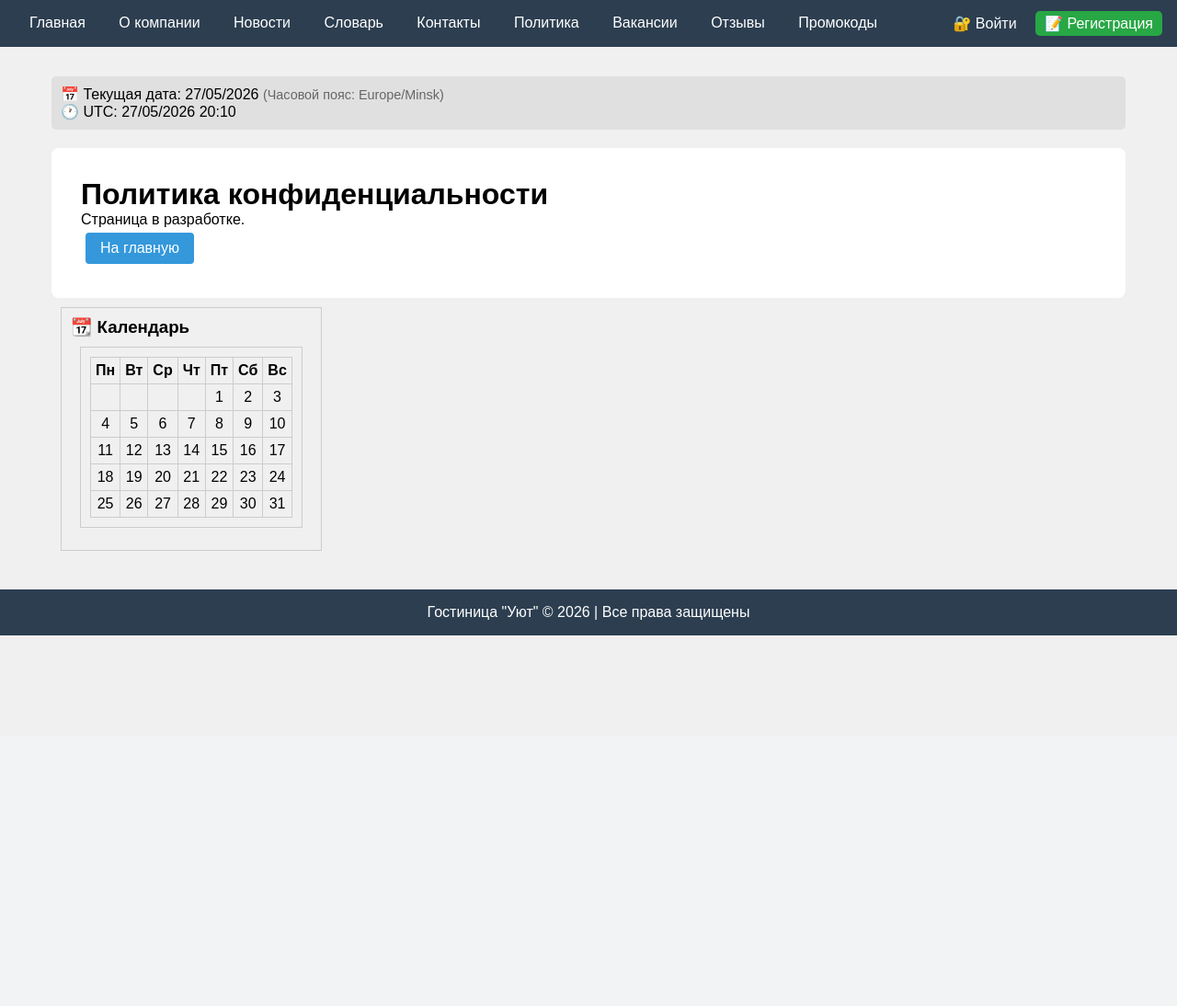
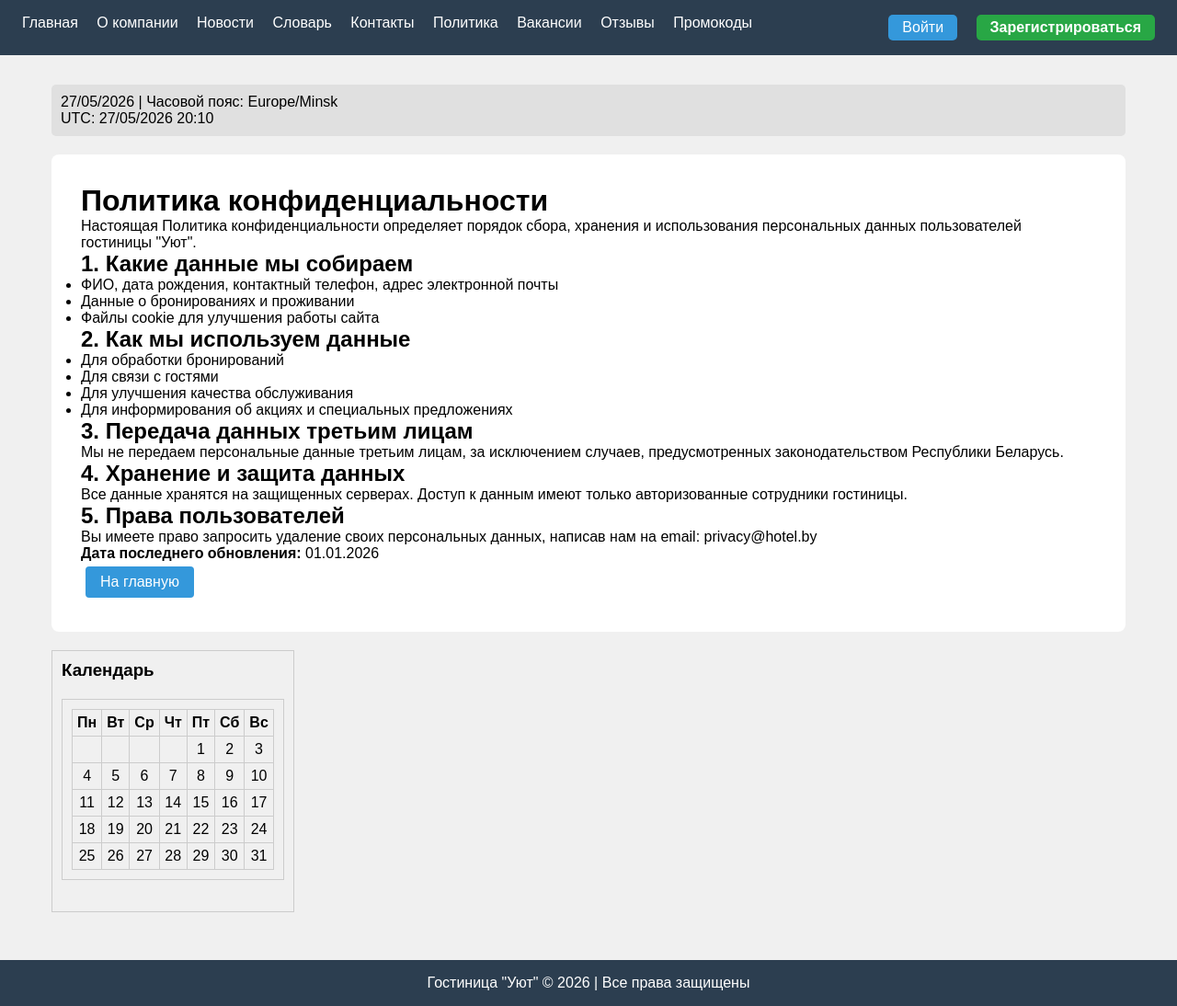
Before and after one commit to pashamata06/hotel, a Django app: page /privacy/ in a window 1280 px wide. Shown: the whole page at 92% size. Before the commit the page ends 691 px from the top, so only its background shows below. Run offline with Django 4.2, Linux system fonts and the light colour scheme.

Commit message:
Полное обновление проекта

```diff
--- a/bookings/views.py
+++ b/bookings/views.py
@@ -407,3 +407,17 @@ def register(request):
     context = base_context(request)
     context['form'] = form
     return render(request, 'registration/register.html', context)
+
+def register(request):
+    if request.method == 'POST':
+        form = UserCreationForm(request.POST)
+        if form.is_valid():
+            user = form.save()
+            logger.info(f"New user registered: {user.username}")
+            messages.success(request, 'Регистрация успешна! Теперь вы можете войти.')
+            return redirect('login')
+    else:
+        form = UserCreationForm()
+    context = base_context(request)
+    context['form'] = form
+    return render(request, 'registration/register.html', context)
--- a/templates/base.html
+++ b/templates/base.html
@@ -8,35 +8,28 @@
         * { margin: 0; padding: 0; box-sizing: border-box; }
         body { font-family: Arial, sans-serif; background: #f0f0f0; }
         header { background: #2c3e50; color: white; padding: 1rem; overflow: hidden; }
-        nav a { color: white; margin: 0 1rem; text-decoration: none; display: inline-block; }
-        nav a:hover { text-decoration: underline; }
+        nav a, .user-info a { color: white; margin: 0 0.5rem; text-decoration: none; display: inline-block; }
+        nav a:hover, .user-info a:hover { text-decoration: underline; }
         .menu { float: left; }
         .user-info { float: right; }
-        .user-info a { color: white; margin-left: 1rem; text-decoration: none; }
         .container { max-width: 1200px; margin: 2rem auto; padding: 0 1rem; }
         .content { background: white; padding: 2rem; border-radius: 8px; }
         footer { background: #2c3e50; color: white; text-align: center; padding: 1rem; margin-top: 2rem; clear: both; }
-        .calendar { display: inline-block; margin: 10px; padding: 10px; border: 1px solid #ccc; }
+        .calendar { margin: 20px 0; padding: 10px; border: 1px solid #ccc; display: inline-block; }
         table.calendar { border-collapse: collapse; }
         table.calendar td, table.calendar th { border: 1px solid #ccc; padding: 5px; text-align: center; }
         .current-date { background: #e0e0e0; padding: 10px; margin-bottom: 20px; border-radius: 5px; }
-        .timezone { font-size: 0.9em; color: #666; }
-        .search-form { margin-bottom: 20px; padding: 15px; background: #f5f5f5; border-radius: 5px; }
-        .search-form input, .search-form select, .search-form button { padding: 5px 10px; margin: 0 5px; }
-        .room-card, .news-card, .vacancy-card { border: 1px solid #ddd; padding: 15px; margin: 10px 0; border-radius: 5px; }
-        .employee-card { display: inline-block; width: 200px; margin: 10px; text-align: center; vertical-align: top; }
-        .employee-card img { width: 150px; height: 150px; border-radius: 50%; object-fit: cover; }
-        .review { border-bottom: 1px solid #eee; padding: 10px; margin: 10px 0; }
-        .rating { color: gold; font-size: 1.2em; }
-        .promo-active { background: #d4edda; padding: 10px; margin: 10px 0; border-radius: 5px; border-left: 4px solid #28a745; }
-        .promo-archive { background: #f8d7da; padding: 10px; margin: 10px 0; border-radius: 5px; border-left: 4px solid #dc3545; opacity: 0.7; }
         .btn { display: inline-block; padding: 8px 16px; background: #3498db; color: white; text-decoration: none; border-radius: 4px; margin: 5px; border: none; cursor: pointer; }
         .btn-danger { background: #e74c3c; }
         .btn-warning { background: #f39c12; }
-        form input, form select, form textarea { padding: 8px; margin: 5px 0; border: 1px solid #ccc; border-radius: 4px; width: 100%; max-width: 400px; }
-        .errorlist { color: red; list-style: none; }
-        .success { background: #d4edda; padding: 10px; border-radius: 5px; margin: 10px 0; }
-        .pagination { margin-top: 20px; text-align: center; }
+        .btn-success { background: #28a745; }
+        .btn-register { background: #28a745; padding: 5px 15px; border-radius: 5px; font-weight: bold; margin-left: 10px; }
+        .btn-login { background: #3498db; padding: 5px 15px; border-radius: 5px; }
+        .review { border-bottom: 1px solid #eee; padding: 10px; margin: 10px 0; }
+        .news-card, .room-card, .vacancy-card { border: 1px solid #ddd; padding: 15px; margin: 10px 0; border-radius: 5px; }
+        .employee-card { display: inline-block; width: 220px; margin: 10px; text-align: center; vertical-align: top; border: 1px solid #ddd; border-radius: 10px; padding: 15px; background: #f9f9f9; }
+        .promo-active { background: #d4edda; padding: 10px; margin: 10px 0; border-radius: 5px; }
+        .promo-archive { background: #f8d7da; padding: 10px; margin: 10px 0; border-radius: 5px; opacity: 0.7; }
     </style>
 </head>
 <body>
@@ -60,38 +53,33 @@
         </div>
         <div class="user-info">
             {% if user.is_authenticated %}
-                Привет, {{ user.username }}!
-                <a href="{% url 'bookings:profile' %}">👤</a>
-                <a href="{% url 'logout' %}">🚪 Выйти</a>
+                 {{ user.username }}
+                <a href="{% url 'logout' %}" class="btn-danger" style="padding: 5px 10px;"> Выйти</a>
             {% else %}
-                <a href="{% url 'login' %}">🔐 Войти</a>
-                <a href="{% url 'register' %}" style="background: #28a745; padding: 5px 10px; border-radius: 5px;">📝 Регистрация</a>
+                <a href="{% url 'login' %}" class="btn-login"> Войти</a>
+                <a href="{% url 'register' %}" class="btn-register"> Зарегистрироваться</a>
             {% endif %}
         </div>
     </header>
 
     <div class="container">
         <div class="current-date">
-            📅 Текущая дата: {{ current_date|date:"d/m/Y" }}
-            <span class="timezone">(Часовой пояс: {{ user_timezone }})</span>
-            {% if utc_time %}
-            <br>🕐 UTC: {{ utc_time|date:"d/m/Y H:i" }}
-            {% endif %}
+             {{ current_date|date:"d/m/Y" }} |  Часовой пояс: {{ user_timezone }}
+            {% if utc_time %}<br> UTC: {{ utc_time|date:"d/m/Y H:i" }}{% endif %}
         </div>
 
         {% if messages %}
             {% for message in messages %}
-                <div class="success">{{ message }}</div>
+                <div class="success" style="background:#d4edda;padding:10px;margin:10px 0;border-radius:5px;">{{ message }}</div>
             {% endfor %}
         {% endif %}
 
         <div class="content">
-            {% block content %}
-            {% endblock %}
+            {% block content %}{% endblock %}
         </div>
 
         <div class="calendar">
-            <h3>📆 Календарь</h3>
+            <h3> Календарь</h3>
             {{ calendar|safe }}
         </div>
     </div>
--- a/templates/bookings/booking_list.html
+++ b/templates/bookings/booking_list.html
@@ -13,12 +13,12 @@
     <p>Заезд: {{ booking.check_in_date|date:"d/m/Y" }}</p>
     <p>Выезд: {{ booking.check_out_date|date:"d/m/Y" }}</p>
     <p>Сумма: {{ booking.total_price }} руб.</p>
-    <p>Статус: {% if booking.payment %}✅ Оплачено{% else %}⏳ Ожидает оплаты{% endif %}</p>
+    <p>Статус: {% if booking.payment %} Оплачено{% else %} Ожидает оплаты{% endif %}</p>
 
     <div style="margin-top: 10px;">
         <a href="{% url 'bookings:booking_detail' booking.id %}" class="btn">Подробнее</a>
-        <a href="{% url 'bookings:booking_update' booking.id %}" class="btn btn-warning">✏️ Редактировать</a>
-        <a href="{% url 'bookings:booking_delete' booking.id %}" class="btn btn-danger" onclick="return confirm('Удалить бронь?')">🗑️ Удалить</a>
+        <a href="{% url 'bookings:booking_update' booking.id %}" class="btn btn-warning"> Редактировать</a>
+        <a href="{% url 'bookings:booking_delete' booking.id %}" class="btn btn-danger" onclick="return confirm('Удалить бронь?')"> Удалить</a>
     </div>
 </div>
 {% empty %}
--- a/templates/bookings/privacy.html
+++ b/templates/bookings/privacy.html
@@ -2,6 +2,34 @@
 
 {% block content %}
 <h1>Политика конфиденциальности</h1>
-<p>Страница в разработке.</p>
+
+<p>Настоящая Политика конфиденциальности определяет порядок сбора, хранения и использования персональных данных пользователей гостиницы "Уют".</p>
+
+<h2>1. Какие данные мы собираем</h2>
+<ul>
+    <li>ФИО, дата рождения, контактный телефон, адрес электронной почты</li>
+    <li>Данные о бронированиях и проживании</li>
+    <li>Файлы cookie для улучшения работы сайта</li>
+</ul>
+
+<h2>2. Как мы используем данные</h2>
+<ul>
+    <li>Для обработки бронирований</li>
+    <li>Для связи с гостями</li>
+    <li>Для улучшения качества обслуживания</li>
+    <li>Для информирования об акциях и специальных предложениях</li>
+</ul>
+
+<h2>3. Передача данных третьим лицам</h2>
+<p>Мы не передаем персональные данные третьим лицам, за исключением случаев, предусмотренных законодательством Республики Беларусь.</p>
+
+<h2>4. Хранение и защита данных</h2>
+<p>Все данные хранятся на защищенных серверах. Доступ к данным имеют только авторизованные сотрудники гостиницы.</p>
+
+<h2>5. Права пользователей</h2>
+<p>Вы имеете право запросить удаление своих персональных данных, написав нам на email: privacy@hotel.by</p>
+
+<p><strong>Дата последнего обновления:</strong> 01.01.2026</p>
+
 <a href="{% url 'bookings:home' %}" class="btn">На главную</a>
 {% endblock %}
--- a/templates/bookings/promocodes.html
+++ b/templates/bookings/promocodes.html
@@ -3,7 +3,7 @@
 {% block content %}
 <h1>Промокоды и купоны</h1>
 
-<h2>🎁 Действующие</h2>
+<h2> Действующие</h2>
 {% for promo in active_promocodes %}
 <div class="promo-active" style="padding: 10px; margin: 10px 0; border-radius: 5px;">
     <strong>Код: {{ promo.code }}</strong>
@@ -15,7 +15,7 @@
 <p>Действующих промокодов нет.</p>
 {% endfor %}
 
-<h2>📦 Архив</h2>
+<h2> Архив</h2>
 {% for promo in archive_promocodes %}
 <div class="promo-archive" style="padding: 10px; margin: 10px 0; border-radius: 5px; opacity: 0.7;">
     <strong>Код: {{ promo.code }}</strong>
--- a/templates/bookings/reviews.html
+++ b/templates/bookings/reviews.html
@@ -23,13 +23,13 @@
 {% for review in reviews %}
 <div class="review">
     <strong>{{ review.user_name }}</strong>
-    <span class="rating">★ {{ review.rating }}/5</span>
+    <span class="rating"> {{ review.rating }}/5</span>
     <p>{{ review.text }}</p>
     <small>{{ review.created_at_utc|date:"d/m/Y H:i" }}</small>
     {% if user.is_authenticated %}
         <div style="margin-top: 10px;">
-            <a href="{% url 'bookings:review_update' review.id %}" class="btn btn-warning">✏️ Редактировать</a>
-            <a href="{% url 'bookings:review_delete' review.id %}" class="btn btn-danger" onclick="return confirm('Удалить отзыв?')">🗑️ Удалить</a>
+            <a href="{% url 'bookings:review_update' review.id %}" class="btn btn-warning"> Редактировать</a>
+            <a href="{% url 'bookings:review_delete' review.id %}" class="btn btn-danger" onclick="return confirm('Удалить отзыв?')"> Удалить</a>
         </div>
     {% endif %}
 </div>
```
Also changed, not shown: templates/bookings/contacts.html (+23 -14 lines), templates/bookings/home.html (+8 -8 lines), templates/registration/register.html (+7 -3 lines).
